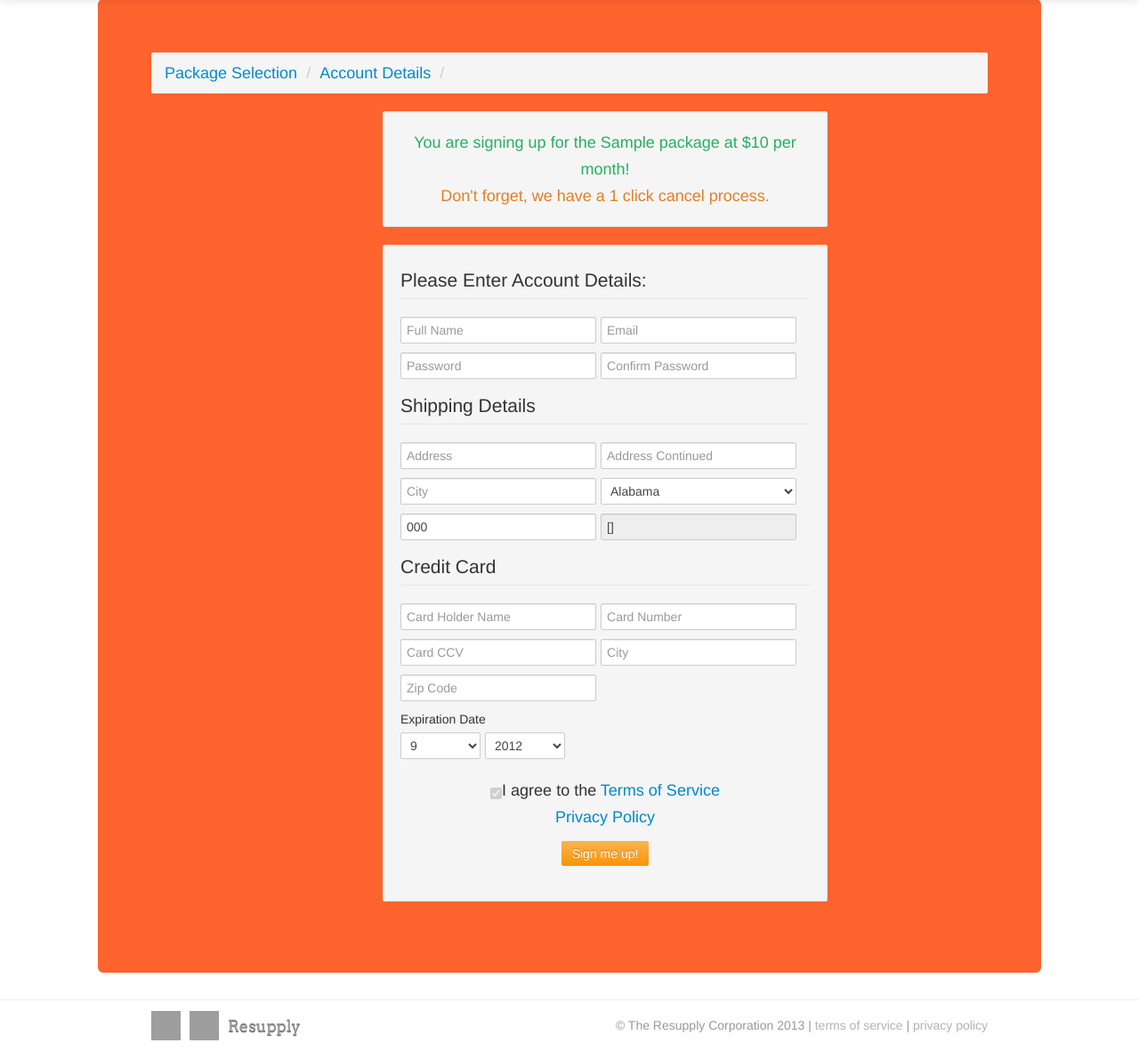
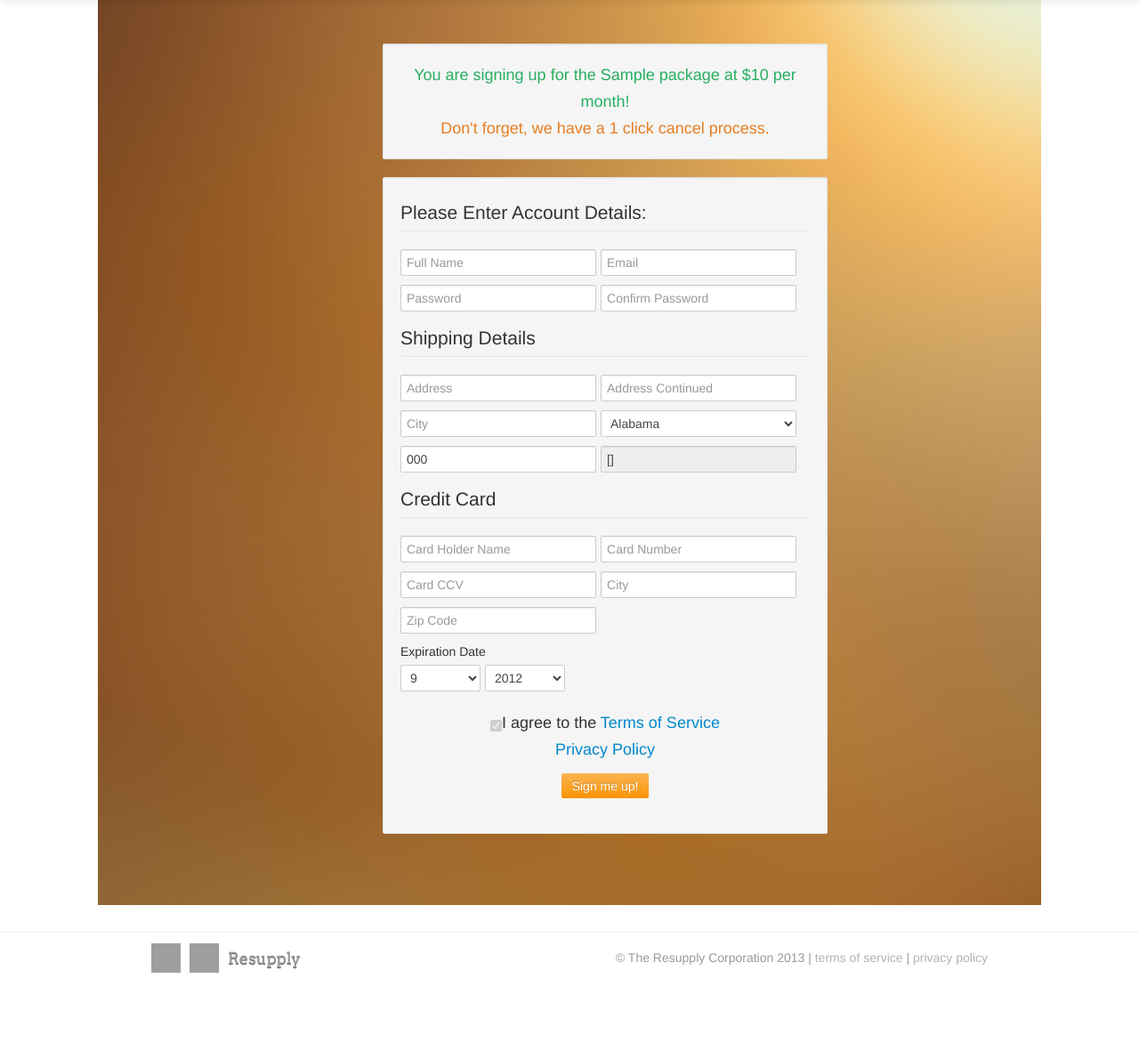
Before and after one commit to imrank1/resupply, a Flask app: template resupply/templates/signup/signupStep2.html in a window 1280 px wide. Shown: the part 81-1262 px from the top of the page at 89% size. After the commit the page ends 1174 px from the top, so only its background shows below. Run offline with Flask 2, Linux system fonts and the light colour scheme; the template is opened without the code that fills it: most values are stand-ins (such as "Sample title", 1, 10 or a date in 2020); some libraries are stand-ins or nearby versions; grey boxes are pictures that could not be loaded.

Commit message:
remove breadcrumb

```diff
--- a/resupply/templates/signup/signupStep2.html
+++ b/resupply/templates/signup/signupStep2.html
@@ -13,11 +13,7 @@
 {% block content%}
 
 
-<div class="container hero-unit">
-	<ul class="breadcrumb">
-		<li><a href="/pricing">Package Selection</a> <span class="divider">/</span></li>
-		<li class="active"><a href="#">Account Details</a> <span class="divider">/</span></li>
-	</ul>
+<div class="container resupply-hero hero-unit">
 
 	<div id="packageHeader" class="offset3 span6 well" style="text-align:center">
 		<div class="signup-info">You are signing up for the {{ packageType }} package at ${{packagePrice}} per month!</div>
```
